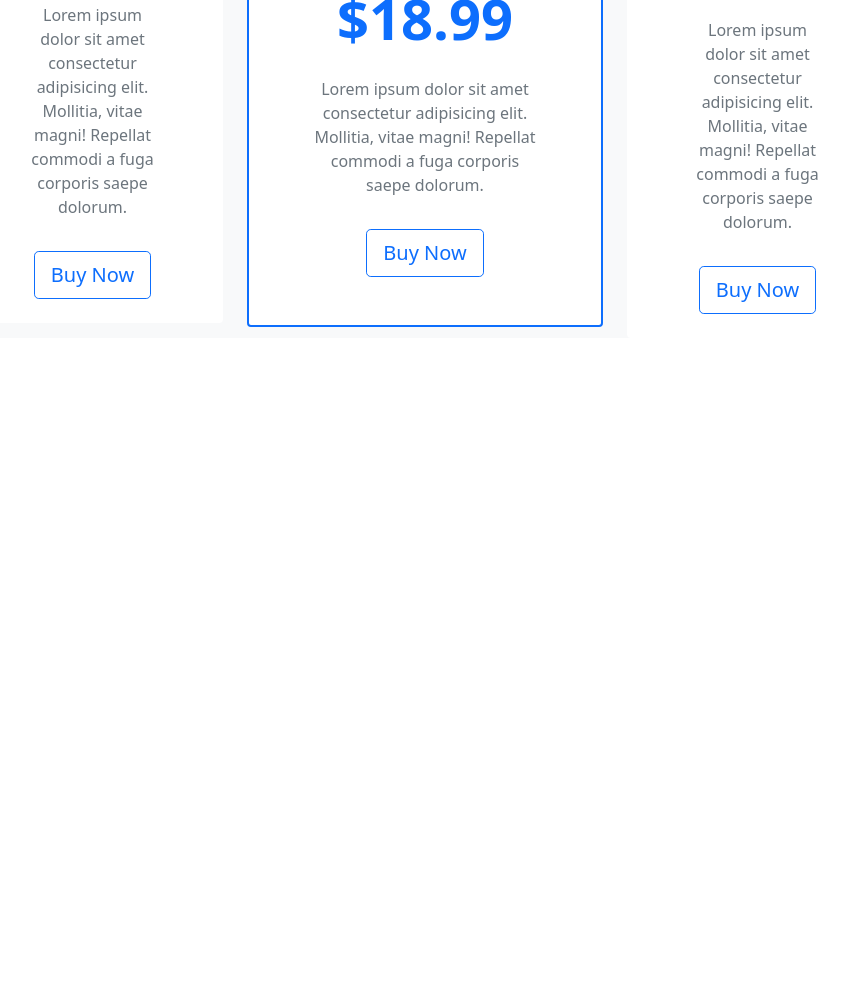
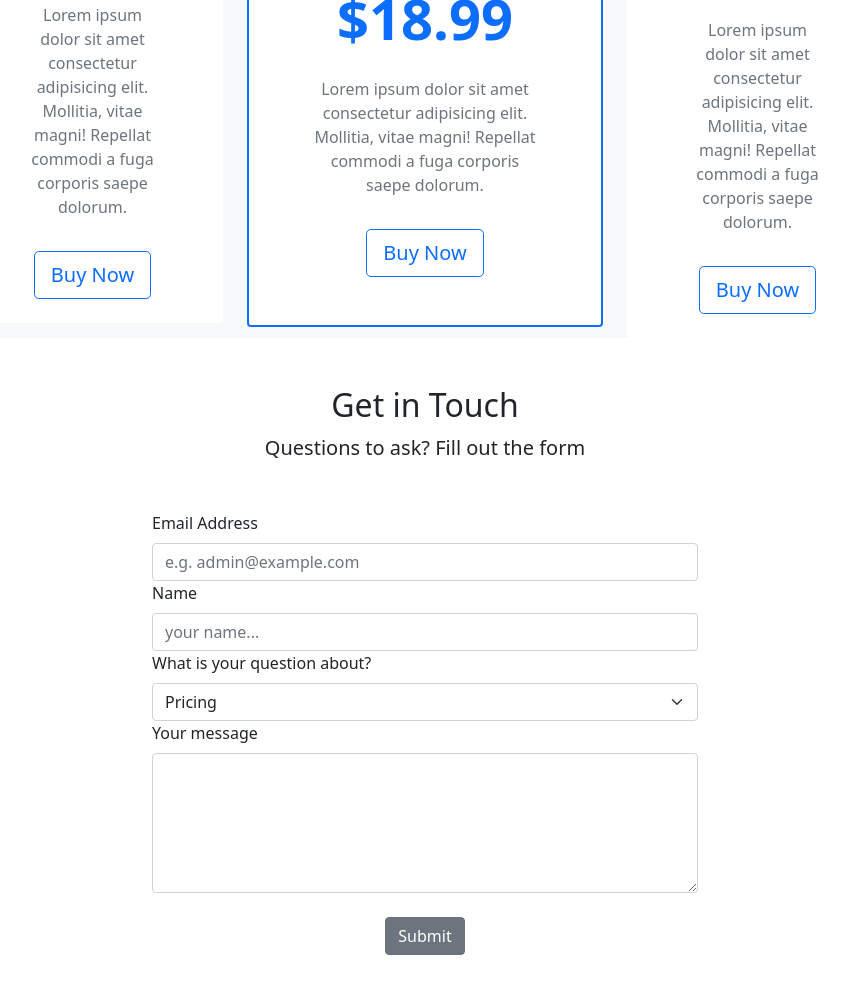
Before and after one commit to ZahraBahmanpour/bootstrap-tutorial, a plain HTML site: page index.html in a window 1280 px wide. Shown: the part 1031-2024 px from the top of the page, without its empty margins (215-1064 px from the left). Before the commit the page ends 1417 px from the top, so only its background shows below. Drawn offline with nearby package versions, Linux system fonts and the light colour scheme.

Commit message:
add contact section

```diff
--- a/index.html
+++ b/index.html
@@ -128,10 +128,45 @@
         </div>
       </div>
     </section>
-  </body>
-  <script
+
+    <!--Contact Form-->
+    <section id="contact">
+      <div class="container">
+        <div class="text-center">
+          <h2>Get in Touch</h2>
+          <p class="lead">Questions to ask? Fill out the form</p>
+        </div>
+        <div class="row justify-content-center my-5">
+          <div class="col-lg-6">
+            <form action="">
+              <label for="email" class="form-label">Email Address</label>
+              <input type="email" class="form-control" id="email" placeholder="e.g. admin@example.com">
+
+              <label for="name" class="form-label">Name</label>
+              <input type="text" class="form-control" id="name" placeholder="your name...">
+
+              <label for="subject" class="form-label">What is your question about?</label>
+              <select name="subject" id="subject" class="form-select">
+                <option value="pricing">Pricing</option>
+                <option value="content">Content</option>
+                <option value="other">Other</option>
+              </select>
+
+              <label for="message" class="form-label">Your message</label>
+              <textarea id="message" class="form-control" style="height: 140px"></textarea>
+
+              <div class="mb-4 mt-4 text-center">
+                <button type="submit" class="btn btn-secondary">Submit</button>
+              </div>
+            </form>
+          </div>
+        </div>
+      </div>
+    </section>
+    <script
     src="https://cdn.jsdelivr.net/npm/bootstrap@5.0.2/dist/js/bootstrap.bundle.min.js"
     integrity="sha384-MrcW6ZMFYlzcLA8Nl+NtUVF0sA7MsXsP1UyJoMp4YLEuNSfAP+JcXn/tWtIaxVXM"
     crossorigin="anonymous"
   ></script>
+  </body>
 </html>
```
